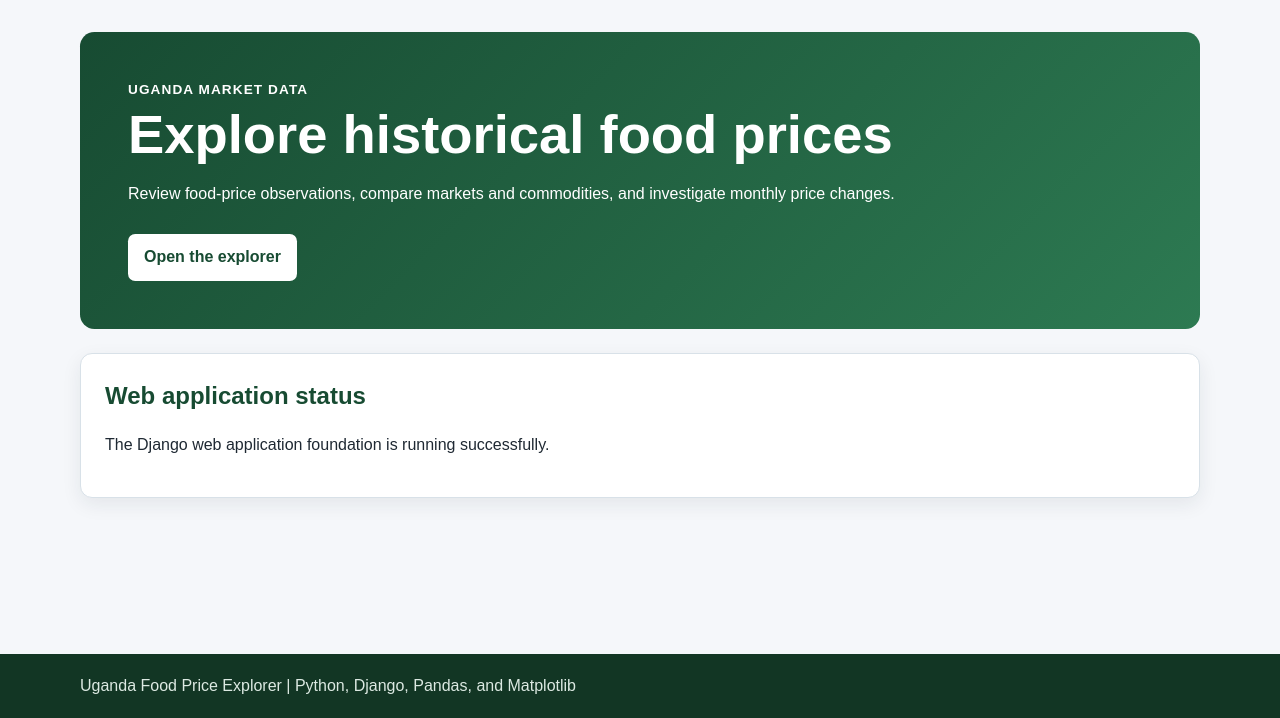
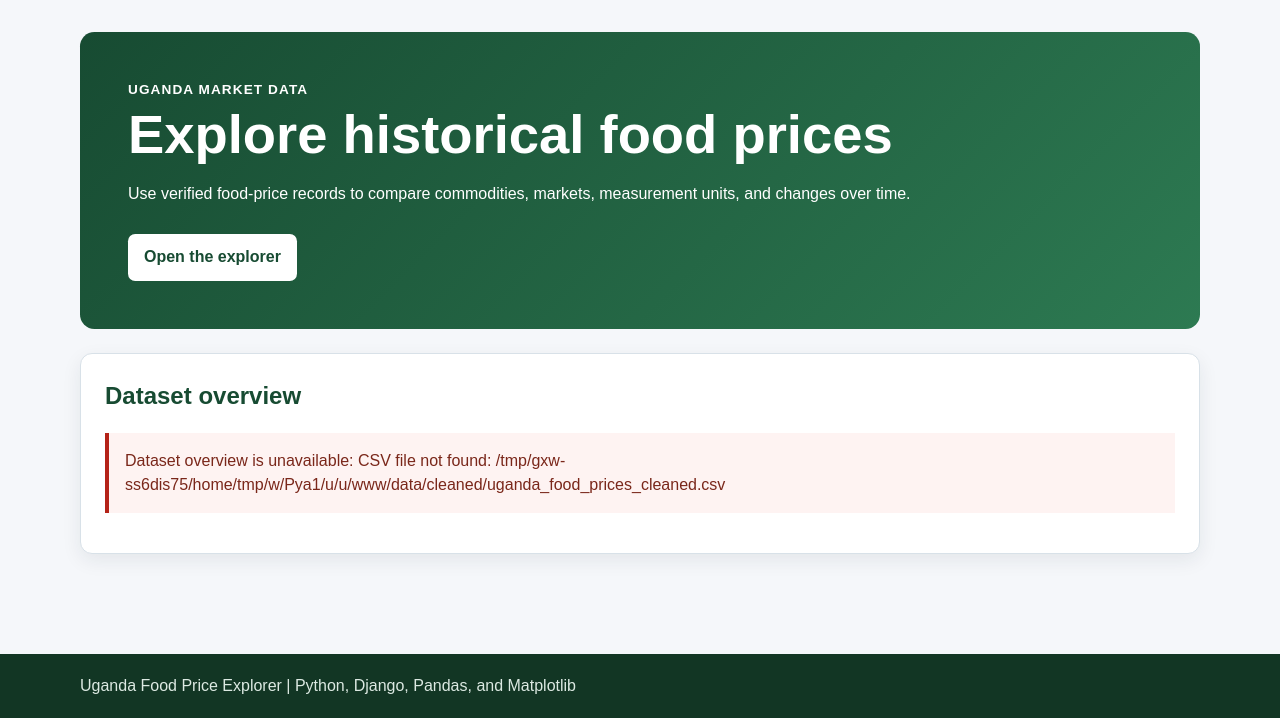
Before and after one commit to ADBranches/uganda-food-price-explorer, a Django app: page / in a window 1280 px wide. Shown: the part 82-800 px from the top of the page. Run offline with Django 5.2, Linux system fonts and the light colour scheme.

Commit message:
Add dynamic dataset overview to home page

```diff
--- a/explorer/static/explorer/css/styles.css
+++ b/explorer/static/explorer/css/styles.css
@@ -166,3 +166,47 @@ a {
         text-align: center;
     }
 }
+
+.overview-grid {
+    display: grid;
+    grid-template-columns: repeat(auto-fit, minmax(9rem, 1fr));
+    gap: 1rem;
+    margin: 0;
+}
+
+.overview-grid div {
+    padding: 1rem;
+    border-radius: 0.6rem;
+    background: #eef6f1;
+}
+
+.overview-grid dt {
+    color: #52606d;
+    font-size: 0.85rem;
+    font-weight: 700;
+    text-transform: uppercase;
+}
+
+.overview-grid dd {
+    margin: 0.35rem 0 0;
+    color: #174b32;
+    font-size: 1.5rem;
+    font-weight: 700;
+}
+
+.overview-grid .date-range {
+    grid-column: span 2;
+}
+
+.error-message {
+    padding: 1rem;
+    border-left: 0.3rem solid #b42318;
+    color: #7a271a;
+    background: #fef3f2;
+}
+
+@media (max-width: 32rem) {
+    .overview-grid .date-range {
+        grid-column: span 1;
+    }
+}
--- a/explorer/templates/explorer/home.html
+++ b/explorer/templates/explorer/home.html
@@ -4,11 +4,22 @@
 <section class="hero" aria-labelledby="home-heading">
     <p class="eyebrow">Uganda market data</p>
     <h1 id="home-heading">Explore historical food prices</h1>
-    <p>Review food-price observations, compare markets and commodities, and investigate monthly price changes.</p>
+    <p>Use verified food-price records to compare commodities, markets, measurement units, and changes over time.</p>
     <a class="primary-action" href="{% url 'explorer:explorer' %}">Open the explorer</a>
 </section>
-<section class="content-card" aria-labelledby="foundation-heading">
-    <h2 id="foundation-heading">Web application status</h2>
-    <p>{{ status_message }}</p>
+
+<section class="content-card" aria-labelledby="overview-heading">
+    <h2 id="overview-heading">Dataset overview</h2>
+    {% if dataset_overview %}
+    <dl class="overview-grid">
+        <div><dt>Records</dt><dd>{{ dataset_overview.record_count }}</dd></div>
+        <div><dt>Commodities</dt><dd>{{ dataset_overview.commodity_count }}</dd></div>
+        <div><dt>Markets</dt><dd>{{ dataset_overview.market_count }}</dd></div>
+        <div><dt>Units</dt><dd>{{ dataset_overview.unit_count }}</dd></div>
+        <div class="date-range"><dt>Date range</dt><dd>{{ dataset_overview.start_date|date:"F j, Y" }} to {{ dataset_overview.end_date|date:"F j, Y" }}</dd></div>
+    </dl>
+    {% else %}
+    <p class="error-message" role="alert">{{ dataset_error }}</p>
+    {% endif %}
 </section>
 {% endblock %}
--- a/explorer/views.py
+++ b/explorer/views.py
@@ -1,15 +1,46 @@
 """Views for the Uganda Food Price Explorer web application."""
 
+from pathlib import Path
+
+import pandas as pd
+from django.conf import settings
 from django.shortcuts import render
+
+from data_loader import load_food_price_csv
+
+CLEANED_DATA_PATH = settings.BASE_DIR / "data" / "cleaned" / "uganda_food_prices_cleaned.csv"
+
+
+def build_dataset_overview(dataset_path: str | Path | None = None) -> dict[str, object]:
+    """Load cleaned records and return summary values for the home page."""
+    path = CLEANED_DATA_PATH if dataset_path is None else Path(dataset_path)
+    frame = load_food_price_csv(path)
+    parsed_dates = pd.to_datetime(frame["date"], errors="coerce")
+    valid_dates = parsed_dates.dropna()
+    if valid_dates.empty:
+        raise ValueError("The dataset does not contain any valid dates.")
+    return {
+        "record_count": len(frame),
+        "commodity_count": int(frame["commodity"].nunique(dropna=True)),
+        "market_count": int(frame["market"].nunique(dropna=True)),
+        "unit_count": int(frame["unit"].nunique(dropna=True)),
+        "start_date": valid_dates.min().date(),
+        "end_date": valid_dates.max().date(),
+    }
 
 
 def home(request):
-    """Render the home page and current application status."""
+    """Render the home page with a dynamic overview of the cleaned dataset."""
     context = {
         "page_title": "Uganda Food Price Explorer",
         "active_page": "home",
-        "status_message": "The Django web application foundation is running successfully.",
+        "dataset_overview": None,
+        "dataset_error": None,
     }
+    try:
+        context["dataset_overview"] = build_dataset_overview()
+    except (FileNotFoundError, OSError, ValueError, pd.errors.ParserError) as error:
+        context["dataset_error"] = f"Dataset overview is unavailable: {error}"
     return render(request, "explorer/home.html", context)
 
 
```
Also changed, not shown: explorer/tests.py (+52 -1 lines).
